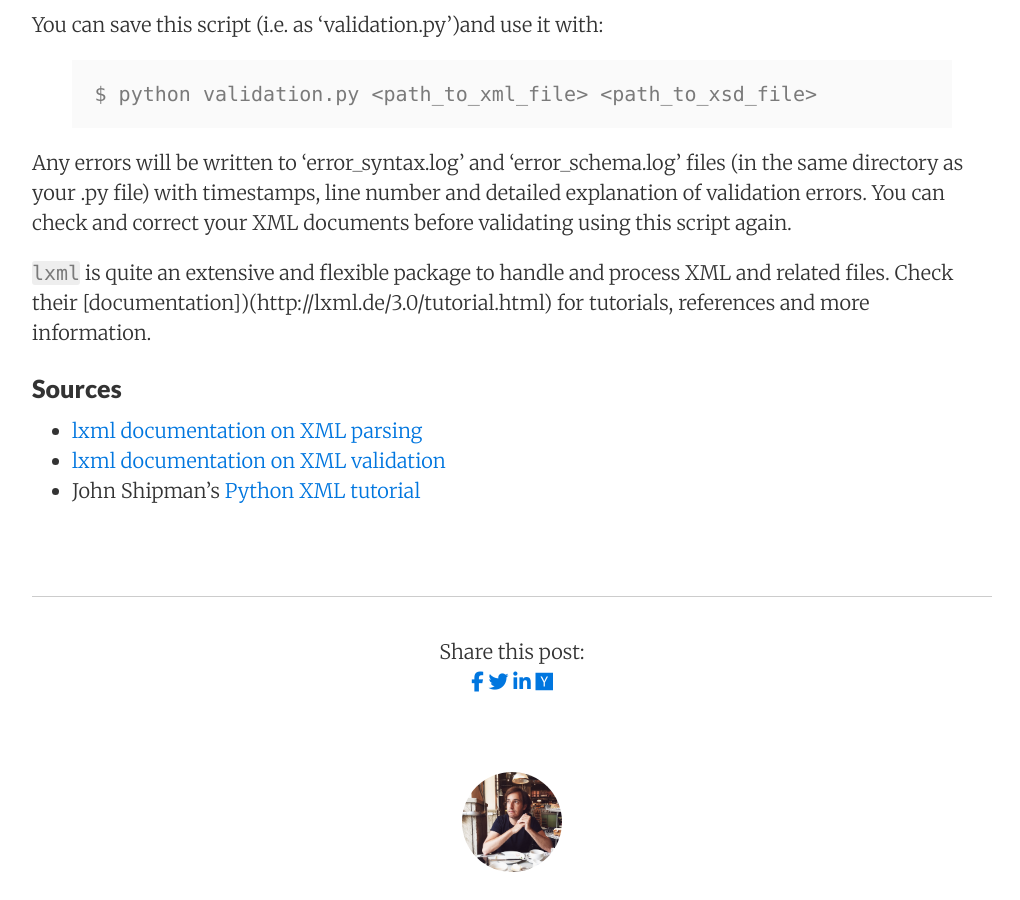
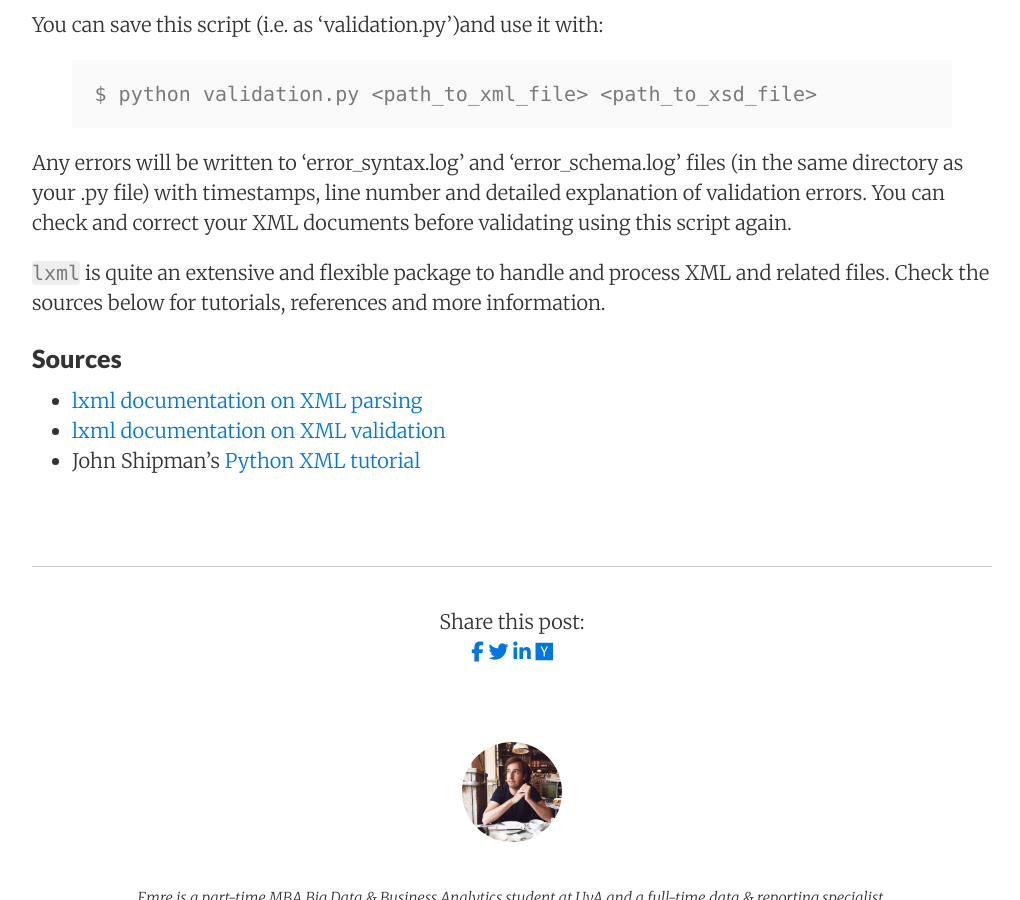
Before and after one commit to emredjan/emredjan.github.io, a Jekyll site: the page built from _posts/2017-04-08-validating-xml.md, in a window 1280 px wide and 900 px high, scrolled down 3171 px. Shown: the whole window, without its empty margins (128-1148 px from the left). Built offline with Jekyll 4.4.1, drawn with Linux system fonts in a browser that asks for light colours; nearby versions of some CDN libraries.

Commit message:
edit post

```diff
--- a/_posts/2017-04-08-validating-xml.md
+++ b/_posts/2017-04-08-validating-xml.md
@@ -133,7 +133,7 @@ $ python validation.py <path_to_xml_file> <path_to_xsd_file>
 
 Any errors will be written to 'error_syntax.log' and 'error_schema.log' files (in the same directory as your .py file) with timestamps, line number and detailed explanation of validation errors. You can check and correct your XML documents before validating using this script again.
 
-`lxml` is quite an extensive and flexible package to handle and process XML and related files. Check their [documentation])(http://lxml.de/3.0/tutorial.html) for tutorials, references and more information.
+`lxml` is quite an extensive and flexible package to handle and process XML and related files. Check the sources below for tutorials, references and more information.
 
 ### Sources
 
```
